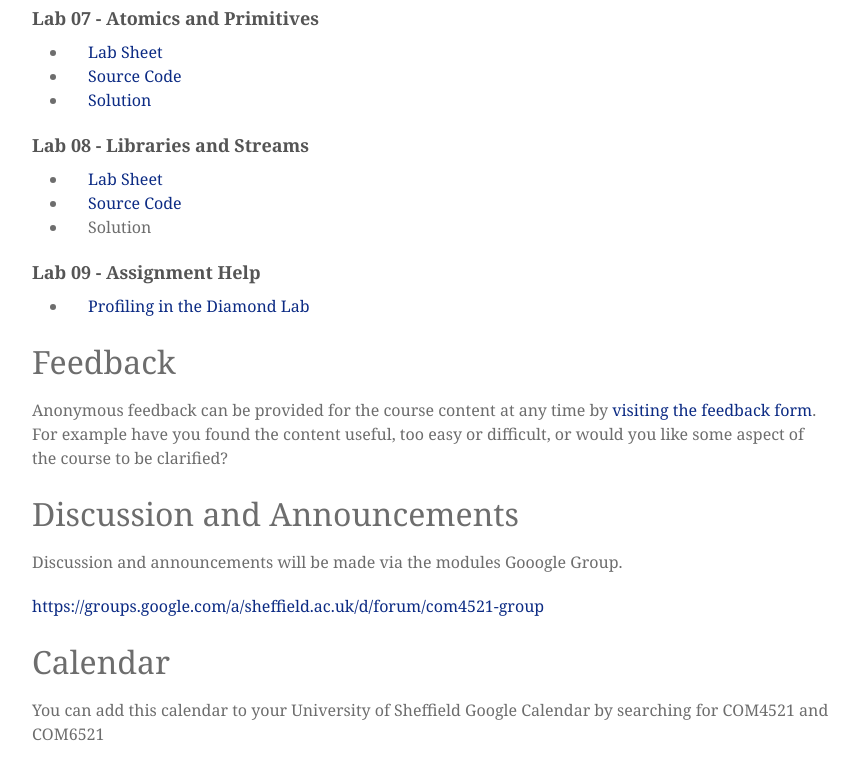
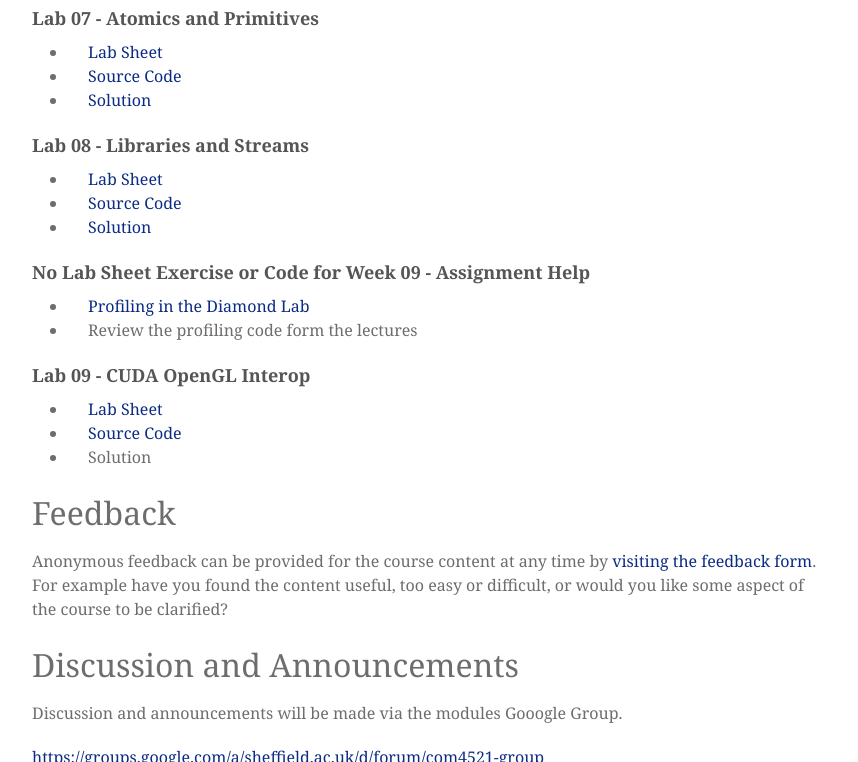
Before and after one commit to mondus/mondus.github.io, a Jekyll site: the page built from teaching/COM4521/index.md, in a window 1280 px wide and 900 px high, scrolled down 4602 px, cut to the strip 0-762 px from the top of the window. Shown: the whole strip, without its empty margins (208-1066 px from the left). Built offline with Jekyll 4.4.1, drawn with Linux system fonts in a browser that asks for light colours; nearby versions of some CDN libraries; some web fonts are replaced.

Commit message:
Update index.md

```diff
--- a/teaching/COM4521/index.md
+++ b/teaching/COM4521/index.md
@@ -202,11 +202,18 @@ A [Lab FAQ document](https://docs.google.com/a/sheffield.ac.uk/document/d/1w4k87
 
 * [Lab Sheet](https://drive.google.com/a/sheffield.ac.uk/file/d/0B2HbOiEppVPMVzhKYVc2OUVtTVk/view?usp=sharing)
 * [Source Code](https://drive.google.com/a/sheffield.ac.uk/file/d/0B2HbOiEppVPMV0FPVVhjSHpSUUE/view?usp=sharing)
-* Solution
+* [Solution](https://drive.google.com/a/sheffield.ac.uk/file/d/0B2HbOiEppVPMeE9heUlLRmtneFU/view?usp=sharing)
 
-### Lab 09 - Assignment Help
+### No Lab Sheet Exercise or Code for Week 09 - Assignment Help
 
 * [Profiling in the Diamond Lab](https://drive.google.com/a/sheffield.ac.uk/file/d/0B2HbOiEppVPMTEV3dmprek5UZnc/view?usp=sharing)
+* Review the profiling code form the lectures
+
+### Lab 09 - CUDA OpenGL Interop
+
+* [Lab Sheet](https://drive.google.com/a/sheffield.ac.uk/file/d/0B2HbOiEppVPMSW15clJuYXRCQ1E/view?usp=sharing)
+* [Source Code](https://drive.google.com/a/sheffield.ac.uk/file/d/0B2HbOiEppVPMTUE1TF9Pb2RZZGc/view?usp=sharing)
+* Solution
 
 # Feedback
 
```
